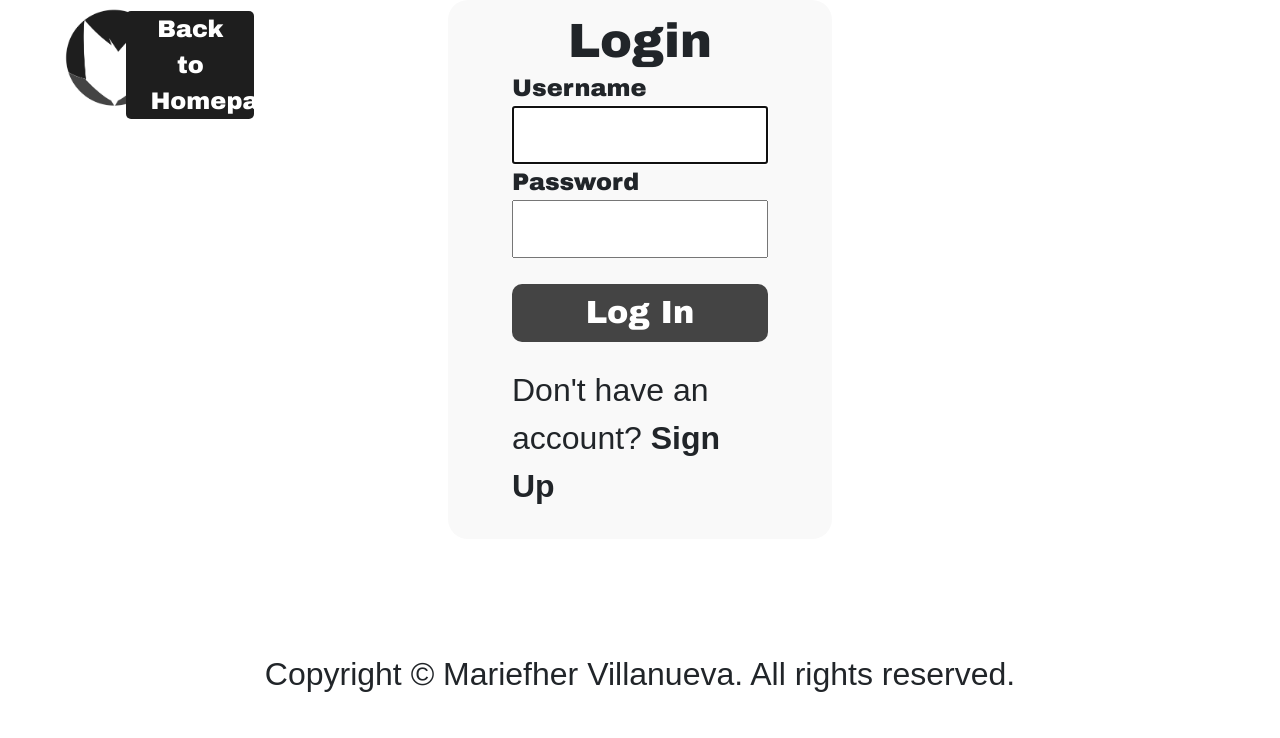
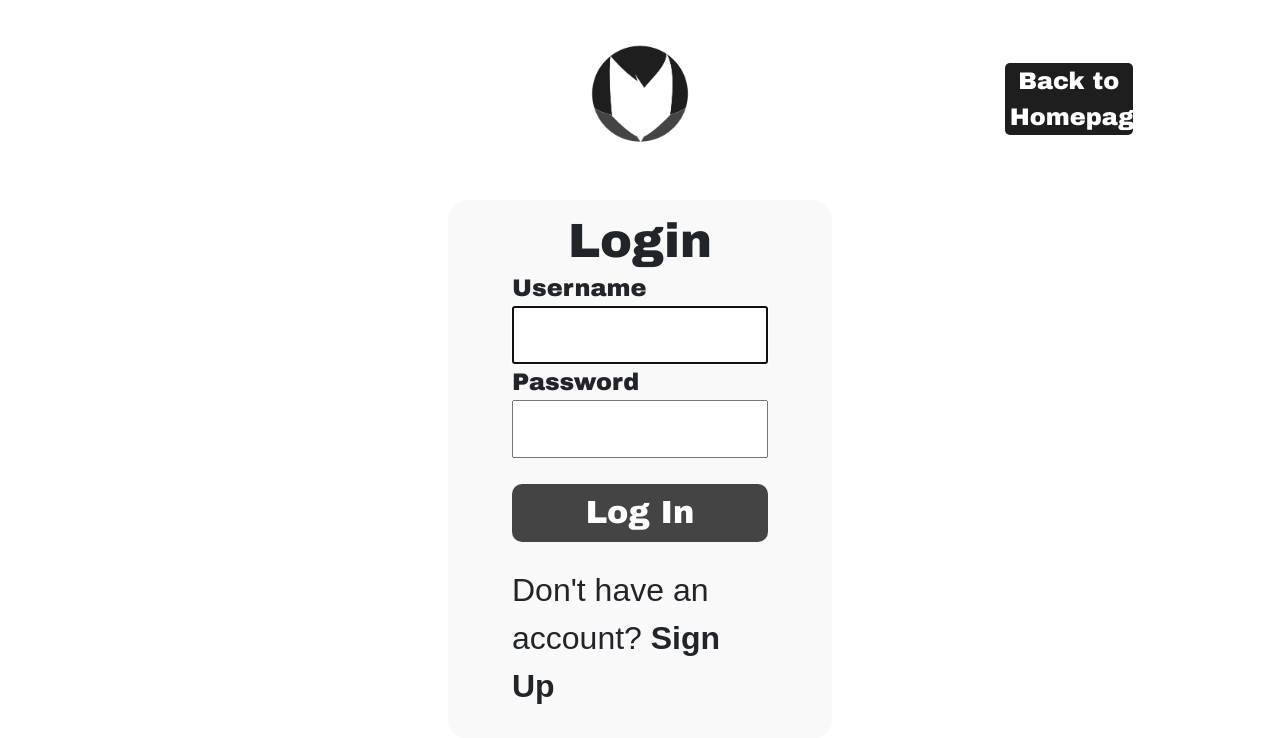
Before and after one commit to mariefherv/marpers-web, a PHP site: page /login.php in a window 1280 px wide. Shown: the top 738 px of the page. Before the commit the page ends 692 px from the top, so only its background shows below. Run offline with PHP 8.4, Linux system fonts and the light colour scheme.

Commit message:
Update marper-login.css

```diff
--- a/CSS/marper-login.css
+++ b/CSS/marper-login.css
@@ -43,12 +43,11 @@
 
 /*	home area*/
 	.home{
+		overflow-y: scroll;
+		height:360px;
 		scroll-snap-type: y mandatory;
 		scroll-padding:15px;
 		}
-	.top {
-		position: fixed;
-	}
 }
 
 
@@ -85,7 +84,6 @@
 		height: 200px;
 		display: grid;
 		grid-template: 100% / 33% 34% 33%;
-		position: fixed;
 	}
 
 	.logo{
@@ -251,7 +249,7 @@
 		font-family: "Darker Grotesque SemiBold", "Arial Black";
 		font-size:1.5em;
 		border-radius: 5px;
-		padding-left:1em;
-		padding-right:1em;
+		padding-left:5px;
+		padding-right:5px;
 	}
 	}
```
